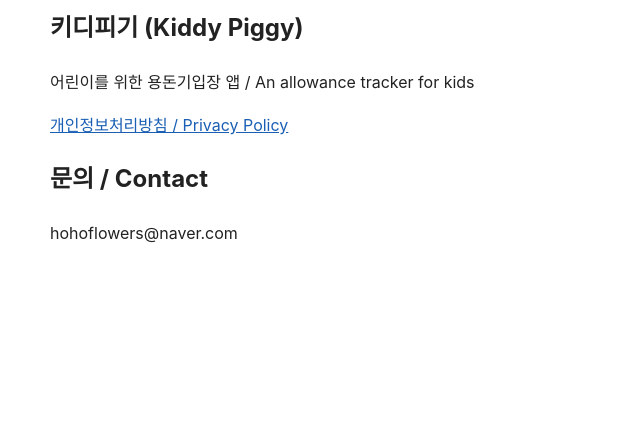
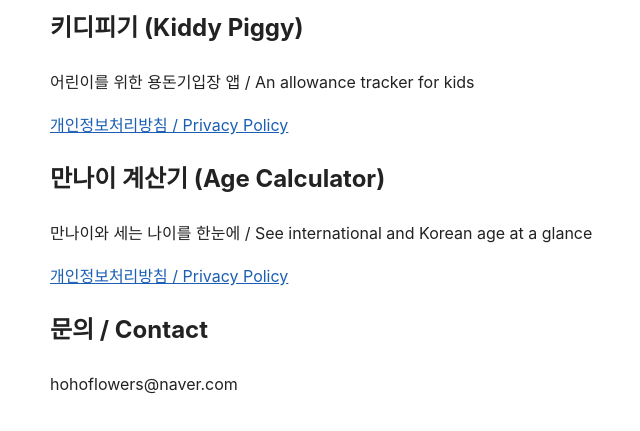
Before and after one commit to hohoflowers/hohoflowers.github.io, a plain HTML site: page index.html in a window 1280 px wide. Shown: the part 113-544 px from the top of the page, without its empty margins (210-850 px from the left). Drawn offline with Linux system fonts and the light colour scheme.

Commit message:
Add files via upload

```diff
--- a/index.html
+++ b/index.html
@@ -14,6 +14,9 @@ a{color:#1a5fb4}
 <h2>키디피기 (Kiddy Piggy)</h2>
 <p>어린이를 위한 용돈기입장 앱 / An allowance tracker for kids</p>
 <p><a href="privacy.html">개인정보처리방침 / Privacy Policy</a></p>
+<h2>만나이 계산기 (Age Calculator)</h2>
+<p>만나이와 세는 나이를 한눈에 / See international and Korean age at a glance</p>
+<p><a href="age-privacy.html">개인정보처리방침 / Privacy Policy</a></p>
 <h2>문의 / Contact</h2>
 <p>hohoflowers@naver.com</p>
 </body>
```
